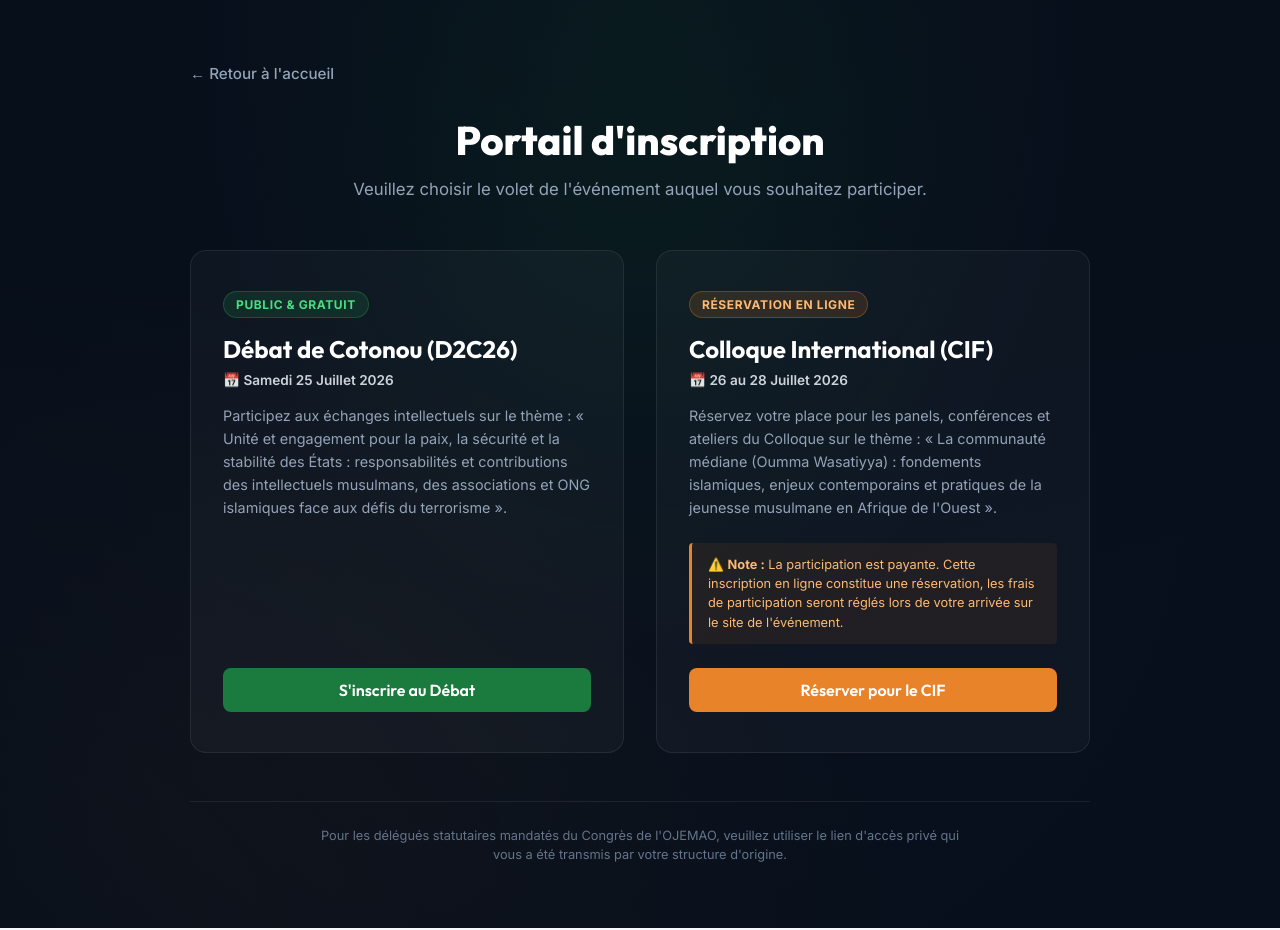
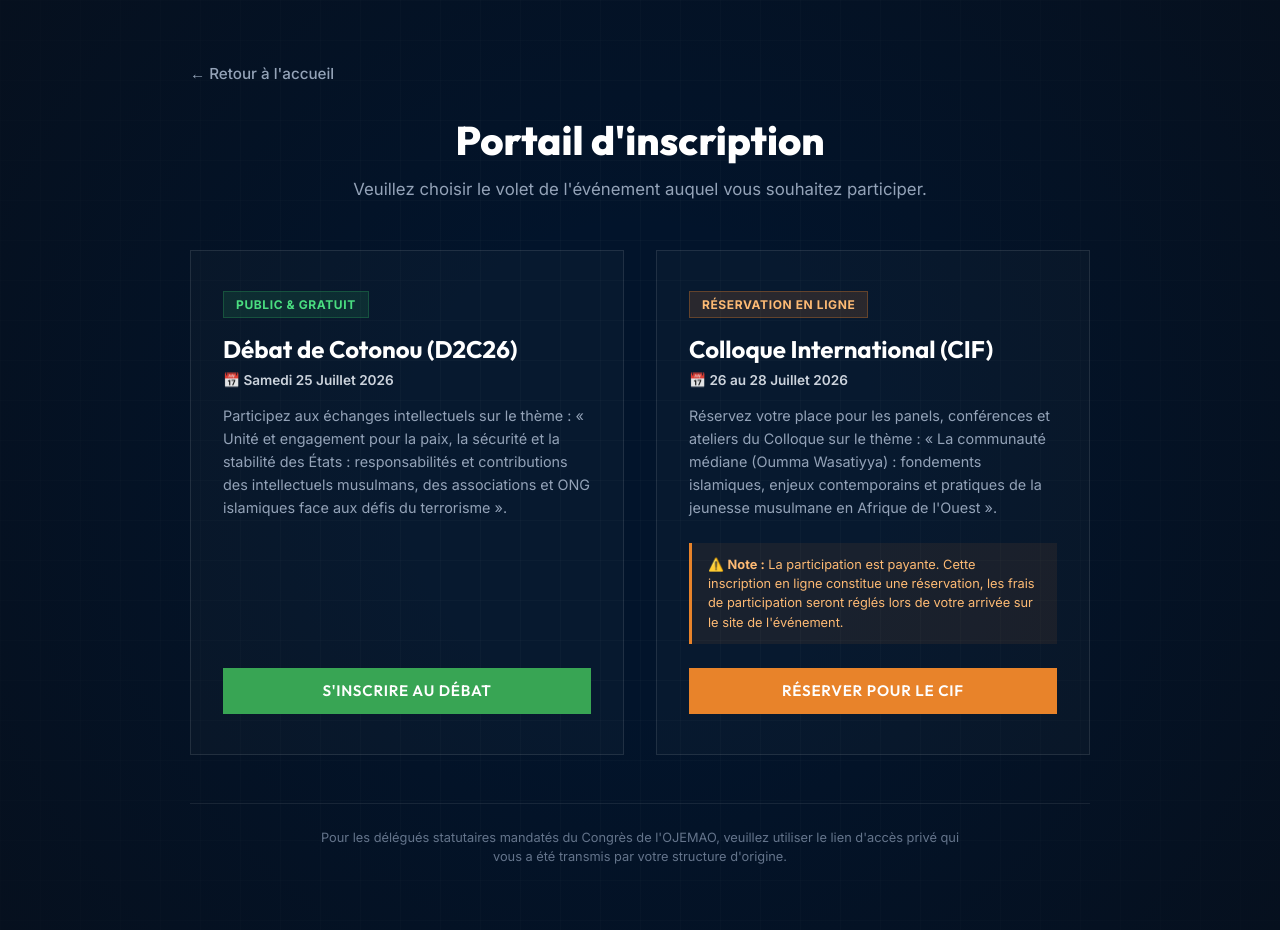
Before and after one commit to likmaa/ojemao26, a Next.js app: page /inscription in a window 1280 px wide. Built offline with nearby package versions, Linux system fonts and the light colour scheme.

Commit message:
fix: patch postcss vulnerability, apply minimalist institutional design guidelines and remove rounded corners

```diff
--- a/package.json
+++ b/package.json
@@ -21,5 +21,8 @@
     "eslint": "^9",
     "eslint-config-next": "16.2.10",
     "typescript": "^5"
+  },
+  "overrides": {
+    "postcss": "^8.5.10"
   }
 }
--- a/src/app/components/Countdown.tsx
+++ b/src/app/components/Countdown.tsx
@@ -100,7 +100,7 @@
   card: {
     background: 'rgba(255, 255, 255, 0.04)',
     border: '1px solid rgba(255, 255, 255, 0.08)',
-    borderRadius: '12px',
+    borderRadius: '0px',
     padding: '1.25rem 0.5rem',
     display: 'flex',
     flexDirection: 'column' as const,
@@ -111,7 +111,7 @@
   cardSkeleton: {
     background: 'rgba(255, 255, 255, 0.02)',
     border: '1px solid rgba(255, 255, 255, 0.04)',
-    borderRadius: '12px',
+    borderRadius: '0px',
     padding: '1.25rem 0.5rem',
     display: 'flex',
     flexDirection: 'column' as const,
--- a/src/app/globals.css
+++ b/src/app/globals.css
@@ -1,26 +1,29 @@
 :root {
-  --primary: #1B7A3D;
-  --primary-hover: #145D2E;
-  --secondary: #0A1628;
+  --primary: #38A554;
+  --primary-hover: #2E8A45;
+  --secondary: #034389;
+  --secondary-hover: #023368;
   --accent: #E8832A;
   --accent-hover: #C96F1D;
-  --background-dark: #070F1B;
-  --background-light: #F7FAFC;
-  --white: #FFFFFF;
-  --text-dark: #1E293B;
-  --text-muted: #64748B;
-  --text-light: #E2E8F0;
-  --font-inter: 'Inter', sans-serif;
-  --font-outfit: 'Outfit', sans-serif;
+  --background-dark: #02142B;
+  --background-light: #fefefe;
+  --white: #fefefe;
 
-  --shadow-sm: 0 1px 2px 0 rgb(0 0 0 / 0.05);
-  --shadow-md: 0 4px 6px -1px rgb(0 0 0 / 0.1), 0 2px 4px -2px rgb(0 0 0 / 0.1);
-  --shadow-lg: 0 10px 15px -3px rgb(0 0 0 / 0.1), 0 4px 6px -4px rgb(0 0 0 / 0.1);
+  --text-dark: #0A1628;
+  --text-muted: #475569;
+  --text-light: #F1F5F9;
 
-  --radius-sm: 0.375rem;
-  --radius-md: 0.5rem;
-  --radius-lg: 0.75rem;
-  --radius-xl: 1rem;
+  /* Fonts Stack: Seravek is default on macOS/iOS, Glancyr will fallback to Outfit */
+  --font-body: 'Seravek', var(--font-inter), -apple-system, BlinkMacSystemFont, 'Segoe UI', Roboto, Helvetica, Arial, sans-serif;
+  --font-title: 'Glancyr', var(--font-outfit), -apple-system, sans-serif;
+
+  /* Institutional Minimalist: strictly no rounded corners */
+  --radius-sm: 0px;
+  --radius-md: 0px;
+  --radius-lg: 0px;
+  --radius-xl: 0px;
+
+  --border-width: 1px;
 }
 
 * {
@@ -40,75 +43,40 @@
   flex-direction: column;
   color: var(--text-dark);
   background-color: var(--background-light);
-  font-family: var(--font-inter);
+  font-family: var(--font-body);
   -webkit-font-smoothing: antialiased;
   -moz-osx-font-smoothing: grayscale;
 }
 
 /* Base styles for dark pages / sections */
 .theme-dark {
-  background-color: var(--secondary);
+  background-color: var(--background-dark);
   color: var(--white);
 }
 
 a {
   color: inherit;
   text-decoration: none;
-  transition: all 0.2s ease-in-out;
+  transition: background-color 0.15s ease, border-color 0.15s ease, color 0.15s ease;
 }
 
-/* Animations */
+/* Minimalist static fade-in animation for loading transition */
 @keyframes fadeIn {
   from { opacity: 0; }
   to { opacity: 1; }
 }
 
-@keyframes slideUp {
-  from {
-    opacity: 0;
-    transform: translateY(20px);
-  }
-  to {
-    opacity: 1;
-    transform: translateY(0);
-  }
+.animate-fade-in {
+  animation: fadeIn 0.4s ease-out forwards;
 }
 
-@keyframes float {
-  0% { transform: translateY(0px); }
-  50% { transform: translateY(-10px); }
-  100% { transform: translateY(0px); }
-}
-
-@keyframes pulse-subtle {
-  0%, 100% { opacity: 1; }
-  50% { opacity: 0.8; }
-}
-
-.animate-fade-in {
-  animation: fadeIn 0.8s ease-out forwards;
-}
-
-.animate-slide-up {
-  animation: slideUp 0.8s cubic-bezier(0.16, 1, 0.3, 1) forwards;
-}
-
-.animate-float {
-  animation: float 6s ease-in-out infinite;
-}
-
-.delay-100 { animation-delay: 100ms; }
-.delay-200 { animation-delay: 200ms; }
-.delay-300 { animation-delay: 300ms; }
-.delay-400 { animation-delay: 400ms; }
-
-/* Grid background for premium feel */
+/* Grid background for institutional dark feel */
 .grid-bg {
+  background-color: var(--background-dark);
   background-image:
-    radial-gradient(at 50% 0%, rgba(27, 122, 61, 0.15) 0px, transparent 50%),
-    radial-gradient(at 0% 100%, rgba(232, 131, 42, 0.08) 0px, transparent 50%),
-    radial-gradient(at 100% 100%, rgba(10, 22, 40, 0.2) 0px, transparent 50%);
-  background-color: var(--background-dark);
+    linear-gradient(rgba(255, 255, 255, 0.02) 1px, transparent 1px),
+    linear-gradient(90deg, rgba(255, 255, 255, 0.02) 1px, transparent 1px);
+  background-size: 40px 40px;
 }
 
 /* Simple helper classes */
@@ -116,35 +84,36 @@
   width: 100%;
   max-width: 1200px;
   margin: 0 auto;
-  padding: 0 1.5rem;
+  padding: 0 2rem;
 }
 
+/* Structured minimalist card (no rounded corners, solid border) */
 .glass {
-  background: rgba(255, 255, 255, 0.03);
-  backdrop-filter: blur(12px);
-  -webkit-backdrop-filter: blur(12px);
-  border: 1px solid rgba(255, 255, 255, 0.08);
+  background: rgba(255, 255, 255, 0.02);
+  border: var(--border-width) solid rgba(255, 255, 255, 0.1);
 }
 
 /* Forms and interactive components */
 .form-input-focus:focus {
   border-color: var(--primary) !important;
-  box-shadow: 0 0 0 3px rgba(27, 122, 61, 0.25) !important;
+  outline: none;
+  box-shadow: none !important;
 }
 
 .btn {
   display: inline-flex;
   align-items: center;
   justify-content: center;
-  padding: 0.75rem 1.5rem;
-  font-family: var(--font-outfit);
+  padding: 0.85rem 1.75rem;
+  font-family: var(--font-title);
   font-weight: 600;
-  font-size: 1rem;
-  border-radius: 8px;
+  font-size: 0.95rem;
+  text-transform: uppercase;
+  letter-spacing: 0.05em;
+  border-radius: 0 !important;
   border: none;
   cursor: pointer;
-  transition: all 0.2s ease-in-out;
-  gap: 0.5rem;
+  transition: background-color 0.15s ease;
 }
 
 .btn-primary {
@@ -154,7 +123,6 @@
 
 .btn-primary:hover {
   background-color: var(--primary-hover);
-  transform: translateY(-1px);
 }
 
 .btn-accent {
@@ -164,22 +132,32 @@
 
 .btn-accent:hover {
   background-color: var(--accent-hover);
-  transform: translateY(-1px);
 }
 
 .btn-secondary {
-  background-color: rgba(255, 255, 255, 0.08);
+  background-color: transparent;
   color: var(--white);
-  border: 1px solid rgba(255, 255, 255, 0.15);
+  border: var(--border-width) solid rgba(255, 255, 255, 0.2);
 }
 
 .btn-secondary:hover {
-  background-color: rgba(255, 255, 255, 0.15);
-  transform: translateY(-1px);
+  background-color: rgba(255, 255, 255, 0.05);
+  border-color: var(--white);
 }
 
 .btn:disabled {
-  opacity: 0.6;
+  opacity: 0.5;
   cursor: not-allowed;
-  transform: none !important;
 }
+
+/* Custom styled badge */
+.badge-solid {
+  display: inline-block;
+  font-family: var(--font-title);
+  font-size: 0.75rem;
+  font-weight: 700;
+  letter-spacing: 0.08em;
+  text-transform: uppercase;
+  padding: 0.35rem 0.85rem;
+  border-radius: 0 !important;
+}
--- a/src/app/inscription/page.tsx
+++ b/src/app/inscription/page.tsx
@@ -133,7 +133,7 @@
   },
   card: {
     padding: '2.5rem 2rem',
-    borderRadius: '16px',
+    borderRadius: '0px',
     display: 'flex',
     flexDirection: 'column' as const,
     justifyContent: 'space-between',
@@ -147,7 +147,7 @@
     border: '1px solid rgba(45, 168, 90, 0.3)',
     color: '#4ADE80',
     padding: '0.3rem 0.75rem',
-    borderRadius: '50px',
+    borderRadius: '0px',
     textTransform: 'uppercase' as const,
     letterSpacing: '0.05em',
     marginBottom: '1rem',
@@ -160,7 +160,7 @@
     border: '1px solid rgba(232, 131, 42, 0.3)',
     color: '#FDBA74',
     padding: '0.3rem 0.75rem',
-    borderRadius: '50px',
+    borderRadius: '0px',
     textTransform: 'uppercase' as const,
     letterSpacing: '0.05em',
     marginBottom: '1rem',
@@ -191,7 +191,7 @@
     background: 'rgba(232, 131, 42, 0.08)',
     borderLeft: '3px solid var(--accent)',
     padding: '0.75rem 1rem',
-    borderRadius: '4px',
+    borderRadius: '0px',
     color: '#FDBA74',
     lineHeight: '1.5',
     marginBottom: '1.5rem',
```
Also changed, not shown: src/app/inscription/cif/page.tsx (+5 -5 lines), src/app/inscription/debat/page.tsx (+6 -6 lines), src/app/inscription/delegues/page.tsx (+5 -5 lines), src/app/page.tsx (+5 -6 lines), 1 other file (tests, documents, lock files or other folders).
